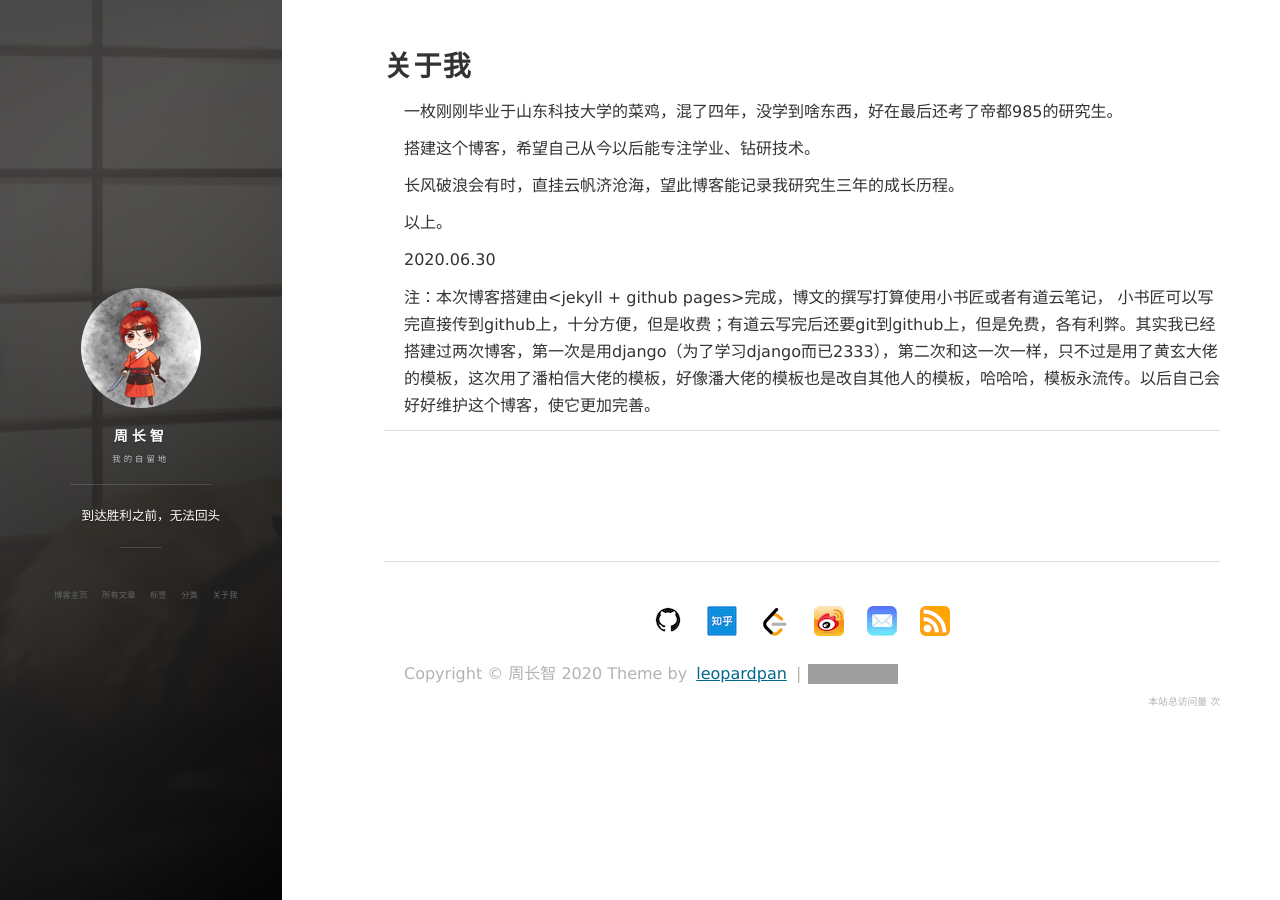
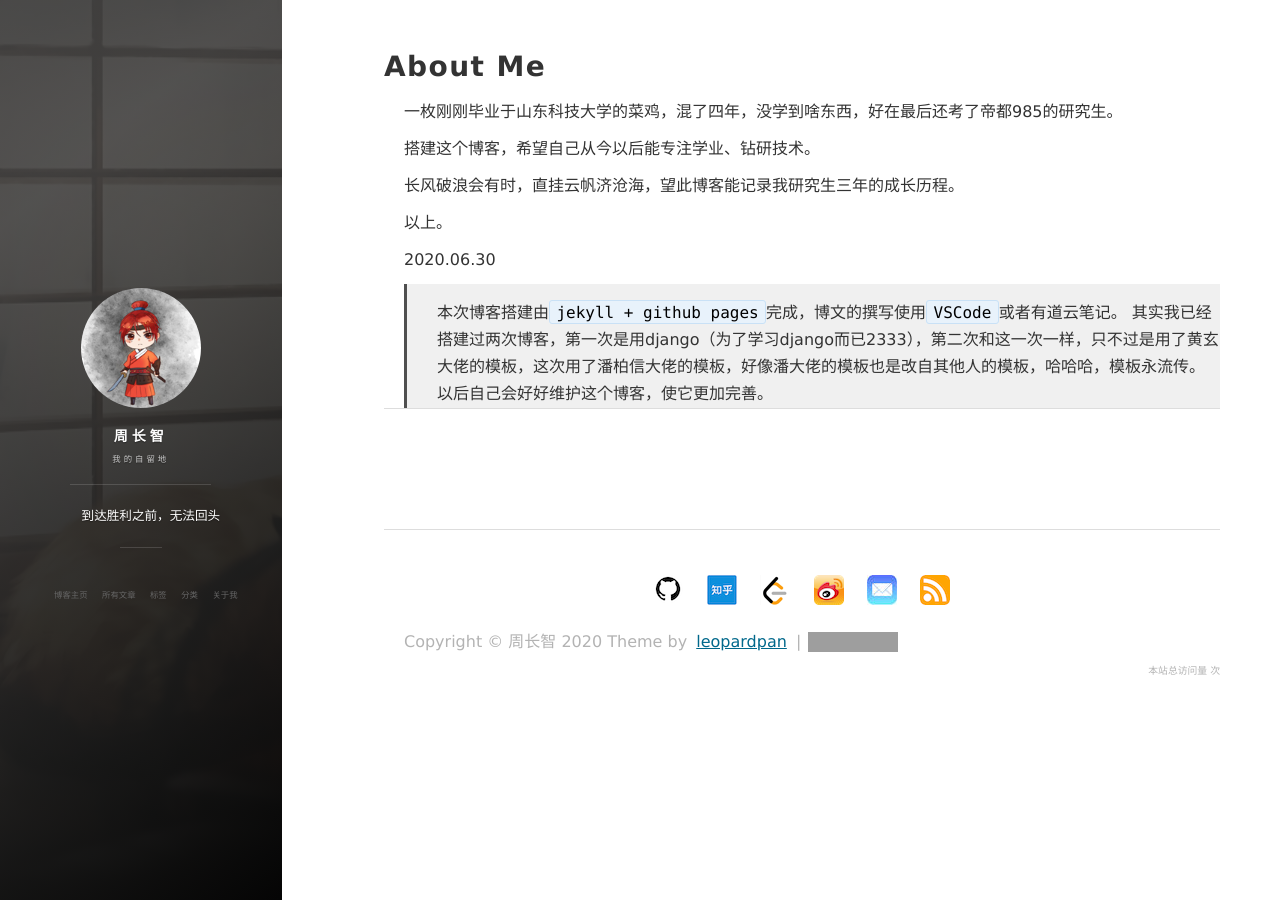
Before and after one commit to zhoucz97/zhoucz97.github.io, a Jekyll site: the page built from about.md, in a window 1280 px wide. Built offline with Jekyll 4.4.1, drawn with Linux system fonts in a browser that asks for light colours; nearby versions of some CDN libraries; comment, search, counter and statistics services are not loaded; grey boxes are pictures that could not be loaded.

Commit message:
change about.md

```diff
--- a/about.md
+++ b/about.md
@@ -1,23 +1,23 @@
 ---
 layout: page
-title: 关于我
+title: About Me
 ---
 
 
 一枚刚刚毕业于山东科技大学的菜鸡，混了四年，没学到啥东西，好在最后还考了帝都985的研究生。
-<p>
+
 搭建这个博客，希望自己从今以后能专注学业、钻研技术。
-<p>
+
 长风破浪会有时，直挂云帆济沧海，望此博客能记录我研究生三年的成长历程。
-<p>
+
 以上。
-<p>
+
 2020.06.30
 
-<p>
-<p>
-<p>
-注：本次博客搭建由<jekyll + github pages>完成，博文的撰写打算使用小书匠或者有道云笔记， 小书匠可以写完直接传到github上，十分方便，但是收费；有道云写完后还要git到github上，但是免费，各有利弊。其实我已经搭建过两次博客，第一次是用django（为了学习django而已2333），第二次和这一次一样，只不过是用了黄玄大佬的模板，这次用了潘柏信大佬的模板，好像潘大佬的模板也是改自其他人的模板，哈哈哈，模板永流传。以后自己会好好维护这个博客，使它更加完善。
+
+
+> 本次博客搭建由`jekyll + github pages`完成，博文的撰写使用`VSCode`或者有道云笔记。
+>其实我已经搭建过两次博客，第一次是用django（为了学习django而已2333），第二次和这一次一样，只不过是用了黄玄大佬的模板，这次用了潘柏信大佬的模板，好像潘大佬的模板也是改自其他人的模板，哈哈哈，模板永流传。以后自己会好好维护这个博客，使它更加完善。
 
 
 
```
